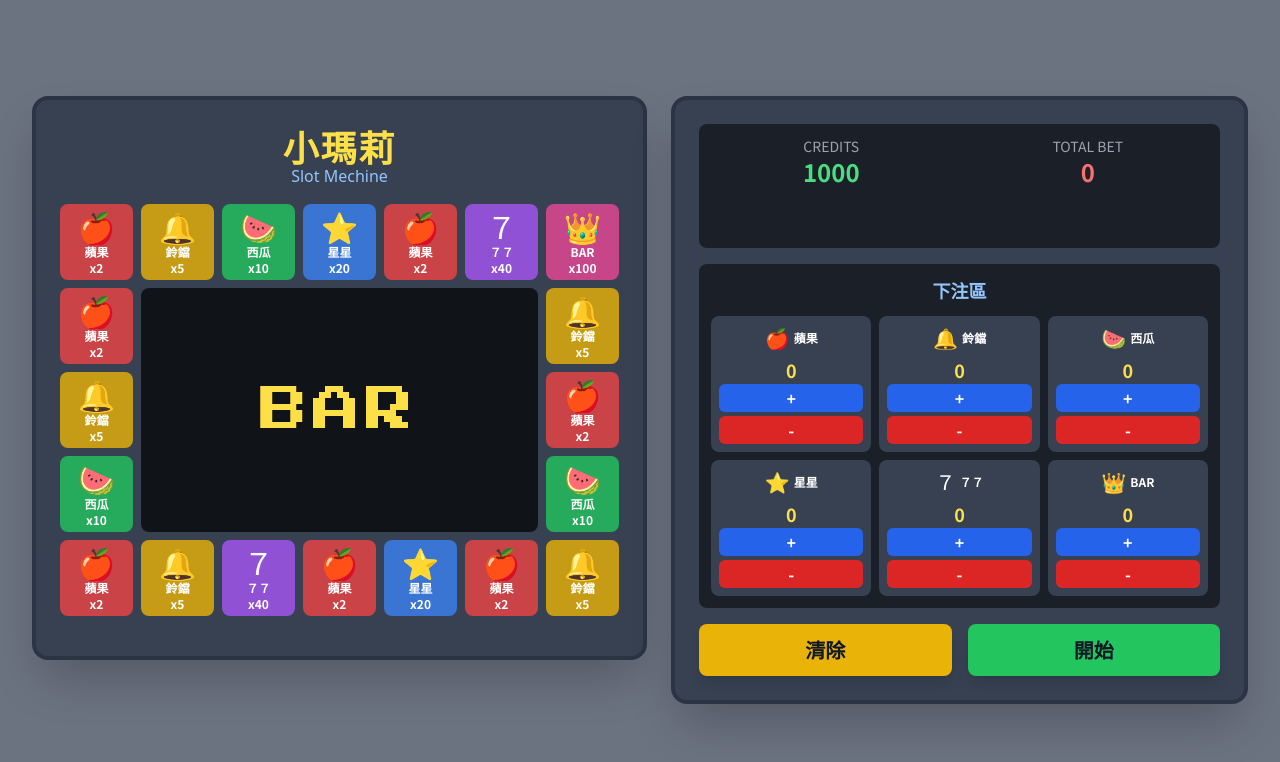
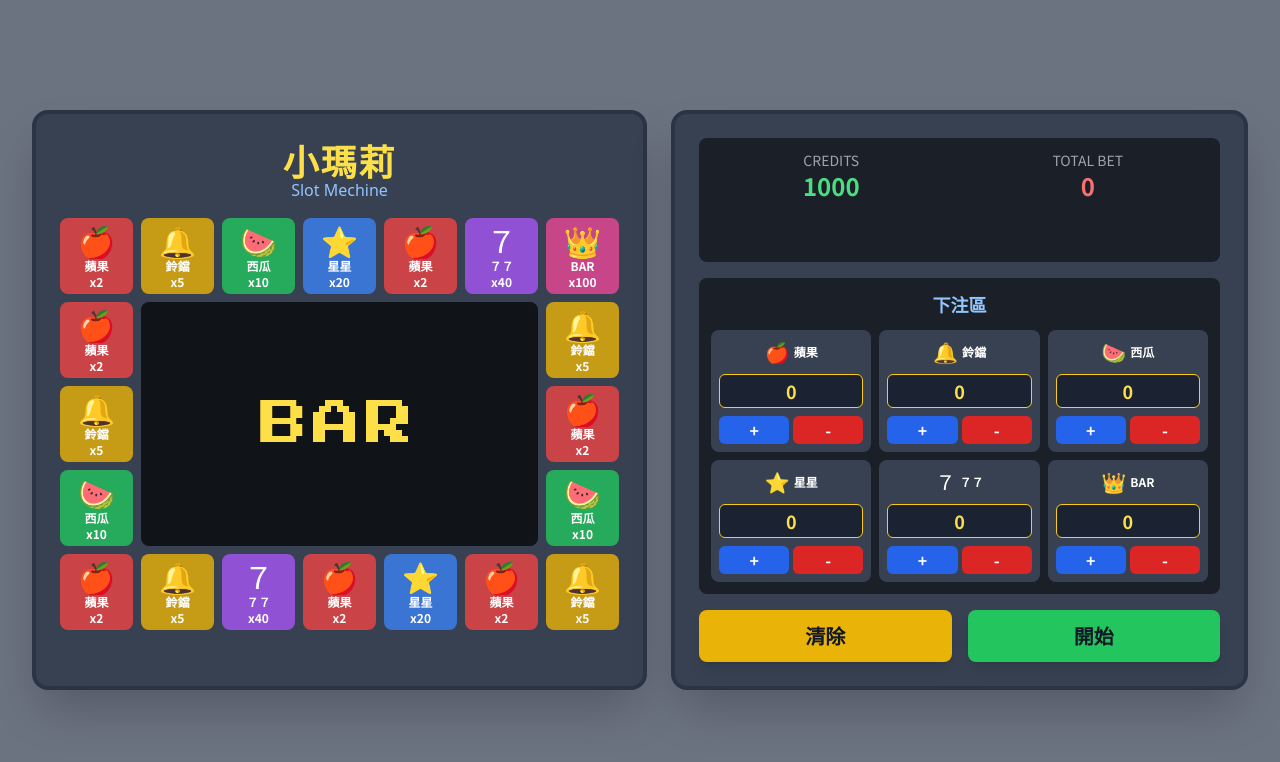
Before and after one commit to Karous2025/slot_mechine-2025, a plain HTML site: page index.html in a window 1280 px wide. Drawn offline with nearby package versions, Linux system fonts and the light colour scheme.

Commit message:
Update index.html

```diff
--- a/index.html
+++ b/index.html
@@ -48,8 +48,8 @@
 </head>
 <body class="bg-gray-500 text-white flex items-center justify-center min-h-screen p-4 noselect">
 
-    <!-- 主遊戲容器，使用 flex-wrap 實現響應式佈局 -->
-    <div class="w-full max-w-7xl mx-auto flex flex-col lg:flex-row lg:items-start lg:justify-center p-4 gap-6">
+    <!-- 主遊戲容器：移除 lg:items-start 以確保左右兩側在 lg 螢幕上同高 (stretch) -->
+    <div class="w-full max-w-7xl mx-auto flex flex-col lg:flex-row lg:justify-center p-4 gap-6">
 
         <!-- 左側：遊戲盤面 -->
         <div class="flex-grow flex-shrink bg-gray-700 rounded-2xl shadow-2xl p-4 sm:p-6 border-4 border-gray-800/50">
@@ -65,7 +65,7 @@
             </div>
         </div>
 
-        <!-- 右側：資訊與下注區 -->
+        <!-- 右側：資訊與下注區 (會自動拉伸至左側高度) -->
         <div class="flex-grow flex-shrink w-full lg:w-96 bg-gray-700 rounded-2xl shadow-2xl p-4 sm:p-6 border-4 border-gray-800/50 flex flex-col space-y-4">
             <!-- 遊戲資訊顯示區 -->
             <div class="grid grid-cols-2 gap-4 bg-black/50 p-3 rounded-lg text-center">
@@ -238,10 +238,12 @@
                         <span class="text-xl">${symbol.emoji}</span>
                         <span class="ml-1 text-xs font-bold">${symbol.name}</span>
                     </div>
-                    <div id="bet-${key}" class="text-lg font-bold text-yellow-300 h-6">0</div>
-                    <div class="flex flex-col w-full mt-1 space-y-1">
-                        <button data-symbol="${key}" data-amount="1" class="bet-change-button w-full bg-blue-600 rounded-md font-bold text-base py-0.5 bet-button">+</button>
-                        <button data-symbol="${key}" data-amount="-1" class="bet-change-button w-full bg-red-600 rounded-md font-bold text-base py-0.5 bet-button">-</button>
+                    <!-- 賭注數字方框化，添加底色與邊框 -->
+                    <div id="bet-${key}" class="text-lg font-bold text-yellow-300 bg-gray-900/70 border border-yellow-400 rounded-md px-2 py-0.5 my-1 w-full text-center">0</div>
+                    <!-- 將 flex-col space-y-1 更改為 flex space-x-1，並使用 flex-1 讓按鈕平均分配空間 -->
+                    <div class="flex w-full mt-1 space-x-1">
+                        <button data-symbol="${key}" data-amount="1" class="bet-change-button flex-1 bg-blue-600 rounded-md font-bold text-base py-0.5 bet-button">+</button>
+                        <button data-symbol="${key}" data-amount="-1" class="bet-change-button flex-1 bg-red-600 rounded-md font-bold text-base py-0.5 bet-button">-</button>
                     </div>
                 `;
                 bettingControls.appendChild(control);
```
